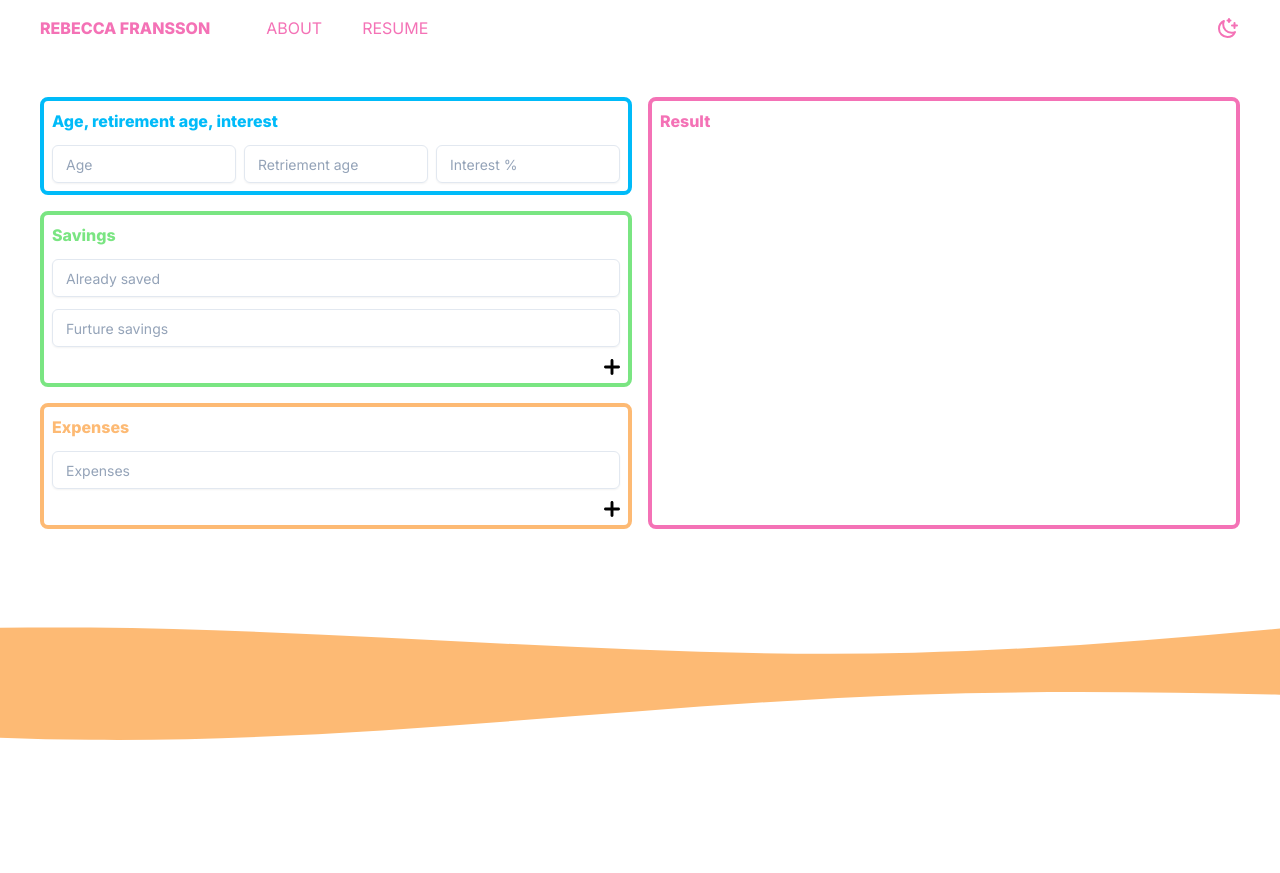
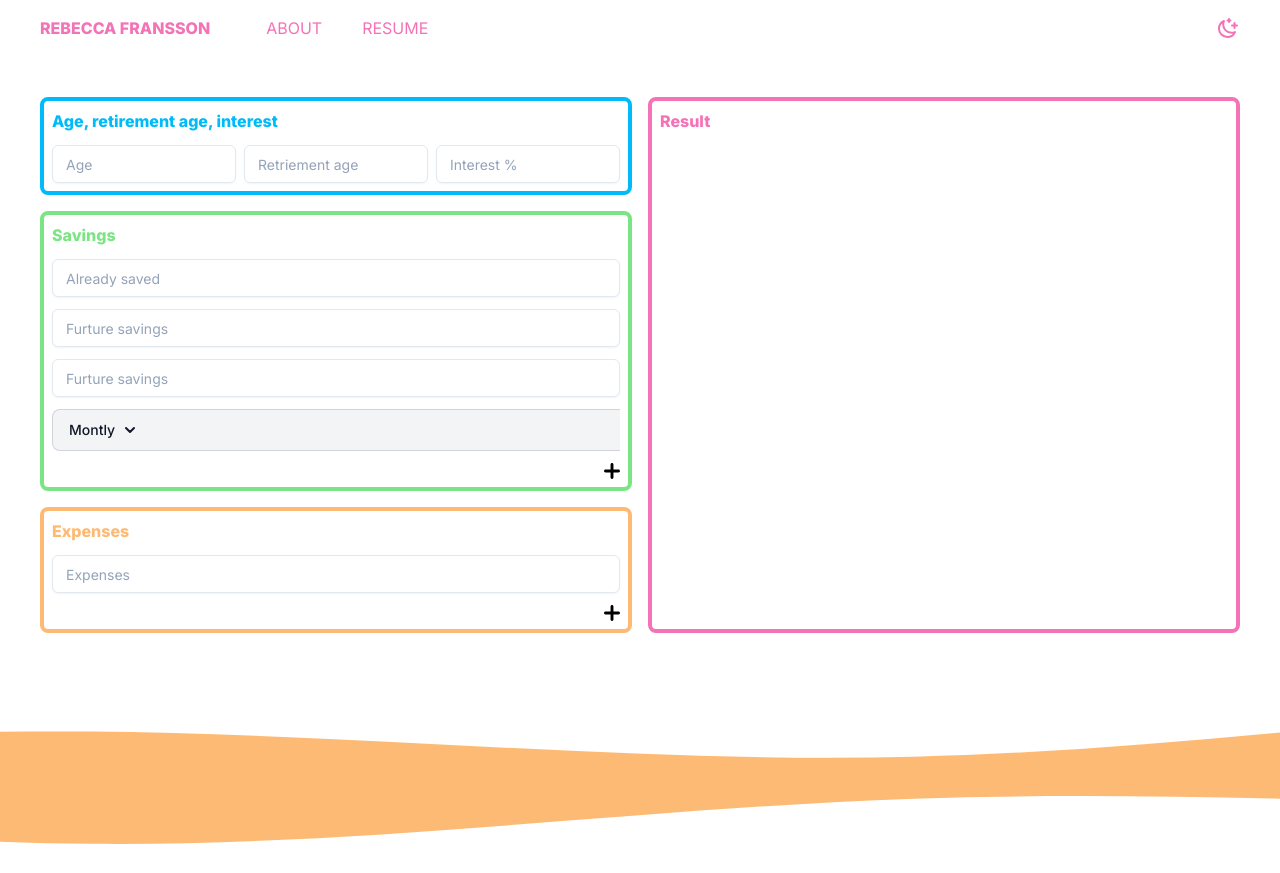
Before and after one commit to RebeccaFransson/portfolio, a Next.js app: page /pension in a window 1280 px wide. Before the commit the page ends 800 px from the top, so only its background shows below. Built offline with nearby package versions, Linux system fonts and the light colour scheme.

Commit message:
style: basic styling for vertical layout

```diff
--- a/app/pension/page.tsx
+++ b/app/pension/page.tsx
@@ -10,9 +10,13 @@
   const [retirementAge, setRetirementAge] = useState("");
   const [interest, setInterest] = useState("");
   const [savings, setSavings] = useState("");
-  const [futureSavings, setFutureSavings] = useState([
-    { age: null, amount: "" },
-  ]);
+  const [futureSavings, setFutureSavings] = useState<
+    {
+      age: string | null;
+      amount: string;
+      monthly: boolean;
+    }[]
+  >([{ age: null, amount: "", monthly: true }]);
   const [expenses, setExpenses] = useState([{ age: null, amount: "" }]);
 
   return (
@@ -57,8 +61,24 @@
               onChange={(value: string) => setSavings(value)}
             />
             {futureSavings.map((saving, index) => (
+              <>
                 <Input
-                id="futureSavings"
+                  id={`futureSavingsAge-${index}`}
+                  label="Furture savings"
+                  value={saving.amount}
+                  onChange={(value) =>
+                    setFutureSavings((prev) => {
+                      return prev.map((saving, i) => {
+                        if (index === i) {
+                          return { ...saving, age: value };
+                        }
+                        return saving;
+                      });
+                    })
+                  }
+                />
+                <Input
+                  id={`futureSavingsAmount-${index}`}
                   label="Furture savings"
                   value={saving.amount}
                   onChange={(value) =>
@@ -72,6 +92,56 @@
                     })
                   }
                 />
+                <button
+                  id="dropdown-button"
+                  data-dropdown-toggle="dropdown"
+                  className="flex-shrink-0 z-10 inline-flex items-center py-2.5 px-4 text-sm font-medium text-center text-gray-900 bg-gray-100 border border-e-0 border-gray-300 dark:border-gray-700 dark:text-white rounded-s-lg hover:bg-gray-200 focus:ring-4 focus:outline-none focus:ring-gray-300 dark:bg-gray-600 dark:hover:bg-gray-700 dark:focus:ring-gray-800"
+                  type="button"
+                >
+                  {saving.monthly ? "Montly" : "Yearly"}
+                  <svg
+                    className="w-2.5 h-2.5 ms-2.5"
+                    aria-hidden="true"
+                    xmlns="http://www.w3.org/2000/svg"
+                    fill="none"
+                    viewBox="0 0 10 6"
+                  >
+                    <path
+                      stroke="currentColor"
+                      stroke-linecap="round"
+                      stroke-linejoin="round"
+                      stroke-width="2"
+                      d="m1 1 4 4 4-4"
+                    />
+                  </svg>
+                </button>
+                <div
+                  id="dropdown"
+                  className="z-10 hidden bg-white divide-y divide-gray-100 rounded-lg shadow w-44 dark:bg-gray-700"
+                >
+                  <ul
+                    className="py-2 text-sm text-gray-700 dark:text-gray-200"
+                    aria-labelledby="dropdown-button"
+                  >
+                    <li>
+                      <a
+                        href="#"
+                        className="block px-4 py-2 hover:bg-gray-100 dark:hover:bg-gray-600 dark:hover:text-white"
+                      >
+                        Montly
+                      </a>
+                    </li>
+                    <li>
+                      <a
+                        href="#"
+                        className="block px-4 py-2 hover:bg-gray-100 dark:hover:bg-gray-600 dark:hover:text-white"
+                      >
+                        Yearly
+                      </a>
+                    </li>
+                  </ul>
+                </div>
+              </>
             ))}
             <button
               className="w-min self-end"
```
Lines whose indentation alone changed are shown as unchanged.
